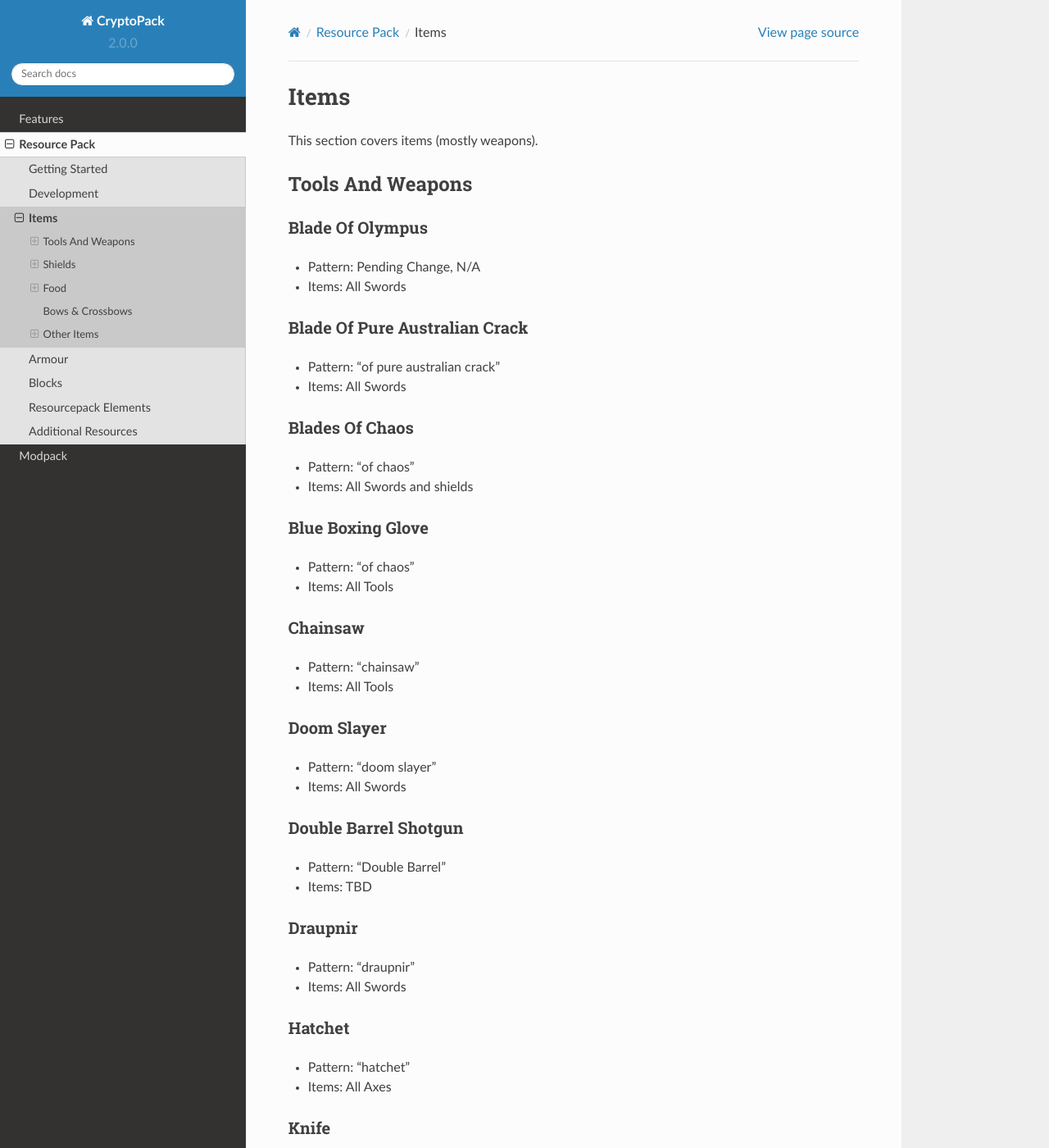
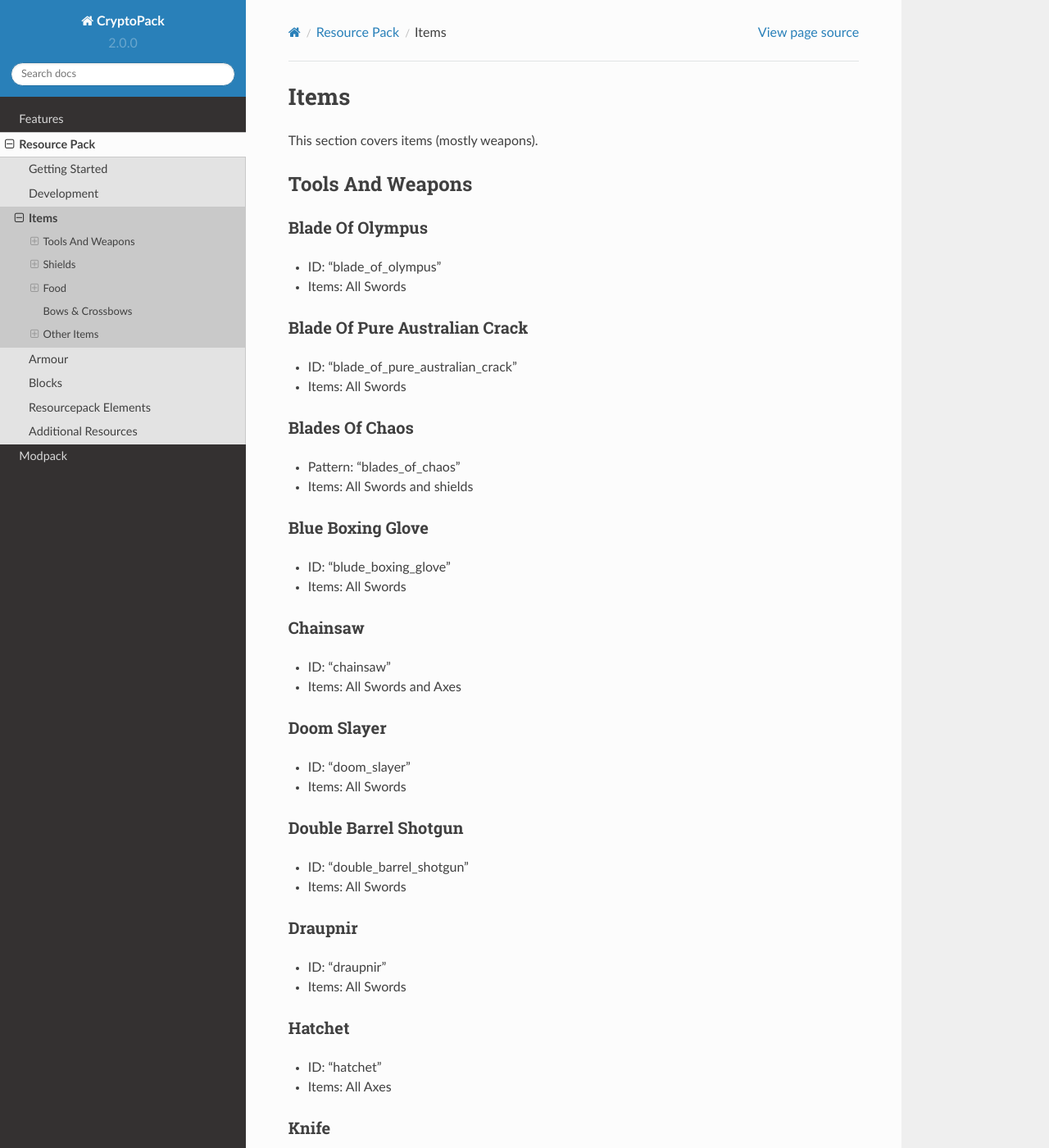
Before and after one commit to Shwabbaa/cryptopack-docs, a Sphinx documentation site: the page built from docs/source/resourcepack/items.rst, in a window 1280 px wide and 1400 px high. Shown: the whole window at 82% size. Built offline with Sphinx 7.4.7 and the Read the Docs theme 2.0.0, drawn with Linux system fonts in a browser that asks for light colours; pages that are not in the unit, such as notebooks, are missing from menus; some of the changed text lies outside the part shown.

Commit message:
Update items.rst

```diff
--- a/docs/source/resourcepack/items.rst
+++ b/docs/source/resourcepack/items.rst
@@ -8,73 +8,73 @@ Tools And Weapons
 
 Blade Of Olympus
 ------------------
-* Pattern: Pending Change, N/A
+* ID: "blade_of_olympus"
 * Items: All Swords
 
 Blade Of Pure Australian Crack
 ------------------
-* Pattern: "of pure australian crack"
+* ID: "blade_of_pure_australian_crack"
 * Items: All Swords
 
 Blades Of Chaos
 ------------------
-* Pattern: "of chaos"
+* Pattern: "blades_of_chaos"
 * Items: All Swords and shields
 
 Blue Boxing Glove
 ------------------
-* Pattern: "of chaos"
-* Items: All Tools
+* ID: "blude_boxing_glove"
+* Items: All Swords
 
 Chainsaw
 ------------------
-* Pattern: "chainsaw"
-* Items: All Tools
+* ID: "chainsaw"
+* Items: All Swords and Axes
 
 Doom Slayer
 ------------------
-* Pattern: "doom slayer"
+* ID: "doom_slayer"
 * Items: All Swords
 
 Double Barrel Shotgun
 ------------------
-* Pattern: "Double Barrel"
-* Items: TBD
+* ID: "double_barrel_shotgun"
+* Items: All Swords
 
 Draupnir
 ------------------
-* Pattern: "draupnir"
+* ID: "draupnir"
 * Items: All Swords
 
 Hatchet
 ------------------
-* Pattern: "hatchet"
+* ID: "hatchet"
 * Items: All Axes
 
 Knife
 ------------------
-* Pattern: "knife"
+* ID: "knife"
 * Items: All Swords
 
 Leonidas Spear
 ------------------
-* Pattern: "leonidas spear"
+* ID: "leonidas_spear"
 * Items: All Swords
 
 Leviathan Axe
 ------------------
-* Pattern: "leviathan axe"
+* ID: "leviathan_axe"
 * Items: All Axes
 
 Meta Quest 2 Controller Left
 ------------------
-* Pattern: "left quest"
-* Items: All Tools
+* ID: "meta_quest_2_controller_left"
+* Items: All Swords
 
 Meta Quest 2 Controller Right
 ------------------
-* Pattern: "right quest"
-* Items: All Tools
+* ID: "meta_quest_2_controller_right"
+* Items: All Swords
 
 Meteor Shovel
 ------------------
@@ -131,28 +131,32 @@ Shields
 
 Basic Stone Shield
 ------------------
-* Pattern: "stone"
+* ID: "shield_basic_stone"
 * Items: Shield
 
-Blades Of Chaos (sword blocking)
+Blades Of Chaos
 ------------------
-* Pattern: "of chaos"
+* ID: "blades_of_chaos"
 * Items: All Swords and shields
 
 Guardian Shield
 ------------------
-* Pattern: "guardian"
+* ID: "guardian_shield"
 * Items: Shield
+
+Guardian Shield Blade
+------------------
+* ID: "guardian_shield_blade"
+* Items: Shield, All Swords
 
 Meteor Shield
 ------------------
-* Pattern: "meteor"
+* ID: "meteor_shield"
 * Items: Shield
-
 
 Template Shield
 ------------------
-* Pattern: "template"
+* ID: "template_shield"
 * Items: Shield
 
 Food
```
